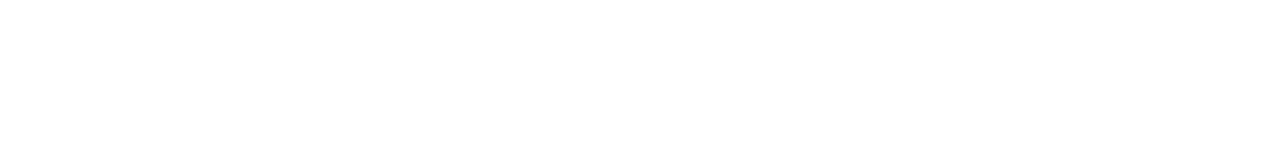
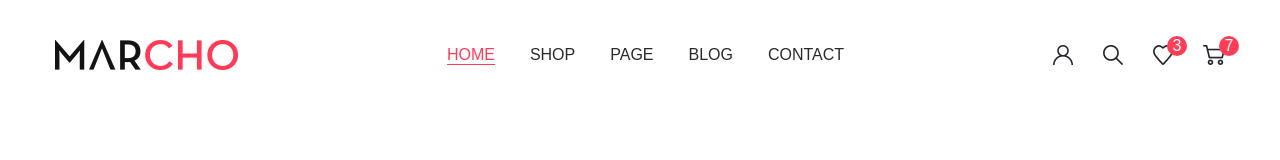
Before and after one commit to kateroshh/marcho, a website: page app/index.html in a window 1280 px wide. Drawn offline with nearby package versions, Linux system fonts and the light colour scheme; files that its build step writes are made by us from their sources.

Commit message:
added header, added fonts

```diff
--- a/app/index.html
+++ b/app/index.html
@@ -7,6 +7,68 @@
     <title>Document</title>
   </head>
   <body>
+    <header class="header">
+      <div class="container">
+        <div class="header__inner">
+          <div class="logo">
+            <img src="images/logo.png" alt="logo" class="logo__img" />
+          </div>
+          <nav class="menu">
+            <ul class="menu__list">
+              <li class="menu__list-item">
+                <a class="menu__list-link menu__list-link--active" href="#"
+                  >Home</a
+                >
+              </li>
+              <li class="menu__list-item">
+                <a class="menu__list-link" href="#">Shop</a>
+              </li>
+              <li class="menu__list-item">
+                <a class="menu__list-link" href="#">Page</a>
+              </li>
+              <li class="menu__list-item">
+                <a class="menu__list-link" href="#">Blog</a>
+              </li>
+              <li class="menu__list-item">
+                <a class="menu__list-link" href="#">Contact</a>
+              </li>
+            </ul>
+          </nav>
+          <div class="user-nav">
+            <a class="user-nav__link" href="#">
+              <img
+                src="images/icon/user.png"
+                alt="user icon"
+                class="user-nav__link-img"
+              />
+            </a>
+            <a class="user-nav__link" href="#">
+              <img
+                src="images/icon/search.png"
+                alt="user icon"
+                class="user-nav__link-img"
+              />
+            </a>
+            <a class="user-nav__link" href="#">
+              <img
+                src="images/icon/heart.png"
+                alt="user icon"
+                class="user-nav__link-img"
+              />
+              <span class="user-nav__num">3</span>
+            </a>
+            <a class="user-nav__link" href="#">
+              <img
+                src="images/icon/cart.png"
+                alt="user icon"
+                class="user-nav__link-img"
+              />
+              <span class="user-nav__num">7</span>
+            </a>
+          </div>
+        </div>
+      </div>
+    </header>
     <script src="js/main.min.js"></script>
   </body>
 </html>
--- a/app/scss/_fonts.scss
+++ b/app/scss/_fonts.scss
@@ -0,0 +1,39 @@
+@font-face {
+    font-family: 'Quicksand-Regular', sans-serif;
+    src: local('Quicksand-Regular'),
+        url('../fonts/Quicksand-Regular.woff2') format('woff2'),
+        url('../fonts/Quicksand-Regular.woff') format('woff');
+    font-weight: normal;
+    font-weight: 400;
+    font-display: swap;
+}
+
+@font-face {
+    font-family: 'Quicksand-Medium', sans-serif;
+    src: local('Quicksand-Medium'),
+        url('../fonts/Quicksand-Medium.woff2') format('woff2'),
+        url('../fonts/Quicksand-Medium.woff') format('woff');
+    font-weight: normal;
+    font-weight: 500;
+    font-display: swap;
+}
+
+@font-face {
+    font-family: 'Roboto-Regular', sans-serif;
+    src: local('Roboto-Regular'),
+        url('../fonts/Roboto-Regular.woff2') format('woff2'),
+        url('../fonts/Roboto-Regular.woff') format('woff');
+    font-weight: normal;
+    font-weight: 400;
+    font-display: swap;
+}
+
+@font-face {
+    font-family: 'Roboto-Bold', sans-serif;
+    src: local('Roboto-Bold'),
+        url('../fonts/Roboto-Bold.woff2') format('woff2'),
+        url('../fonts/Roboto-Bold.woff') format('woff');
+    font-weight: normal;
+    font-weight: 700;
+    font-display: swap;
+}
--- a/app/scss/_global.scss
+++ b/app/scss/_global.scss
@@ -1,9 +1,12 @@
 body{
-    min-height: 100vh;
-    font-family: "Open Sans", sans-serif;
-    font-weight: 300;
-    font-style: 14px;
-    line-height: 24px;
-    color: #373a39;
-    font-style: normal;
+    font-style: 16px;
+    color: $default;
+    line-height: 26px;
+    @extend %quicksand-500;
 }
+
+.container{
+    max-width: 1200px;
+    margin: 0 auto;
+    padding: 0 15px;
+}
--- a/app/scss/_vars.scss
+++ b/app/scss/_vars.scss
@@ -0,0 +1,23 @@
+$accent: #fe3e57;
+$default: #8d8d8d;
+$title: #29282d;
+
+%quicksand-400 {
+    font-family: "Quicksand-Regular", sans-serif;
+    font-weight: 400;
+}
+
+%quicksand-500 {
+    font-family: "Quicksand-Medium", sans-serif;
+    font-weight: 500;
+}
+
+%roboto-400 {
+    font-family: "Roboto-Regular", sans-serif;
+    font-weight: 400;
+}
+
+%roboto-700 {
+    font-family: "Roboto-Bold", sans-serif;
+    font-weight: 700;
+}
--- a/app/scss/style.scss
+++ b/app/scss/style.scss
@@ -3,6 +3,71 @@
 @import 'reset';
 @import 'global';
 
+.header{
+    padding: 40px 0;
+
+    &__inner{
+        display: flex;
+        justify-content: space-between;
+        align-items: center;
+    }
+}
+
+.menu{
+    &__list{
+        display: flex;
+    }
+
+    &__list-item + .menu__list-item {
+        padding-left: 35px;
+    }
+
+    &__list-link{
+        color: $title;
+        text-transform: uppercase;
+        padding-bottom: 1px;
+        transition: all .3s;
+        @extend %quicksand-400;
+
+        &:hover{
+            color: $accent;
+            border-bottom: 1px solid $accent;
+            @extend %quicksand-500;
+        }
+
+        &--active{
+            color: $accent;
+            border-bottom: 1px solid $accent;
+            @extend %quicksand-500;
+        }
+    }
+}
+
+.user-nav{
+    display: flex;
+
+    &__link{
+        position: relative;
+    }
+
+    &__link + .user-nav__link {
+        padding-left: 30px;
+    }
+
+    &__num{
+        position: absolute;
+        width: 20px;
+        height: 20px;
+        border-radius: 50%;
+        background-color: $accent;
+        top: -9px;
+        right: -14px;
+        font-style: 12px;
+        color: #fff;
+        text-align: center;
+        line-height: 20px;
+    }
+}
 
 
 
```
Also changed, not shown: app/fonts/Quicksand-Medium.woff (added), app/fonts/Quicksand-Medium.woff2 (added), app/fonts/Quicksand-Regular.woff (added), app/fonts/Quicksand-Regular.woff2 (added), app/fonts/Roboto-Bold.woff (added), app/fonts/Roboto-Bold.woff2 (added), app/fonts/Roboto-Regular.woff (added), app/fonts/Roboto-Regular.woff2 (added), app/images/icon/cart.png (added), app/images/icon/heart.png (added), app/images/icon/search.png (added), app/images/icon/user.png (added), app/images/logo.png (added), app/js/main.min.js.
